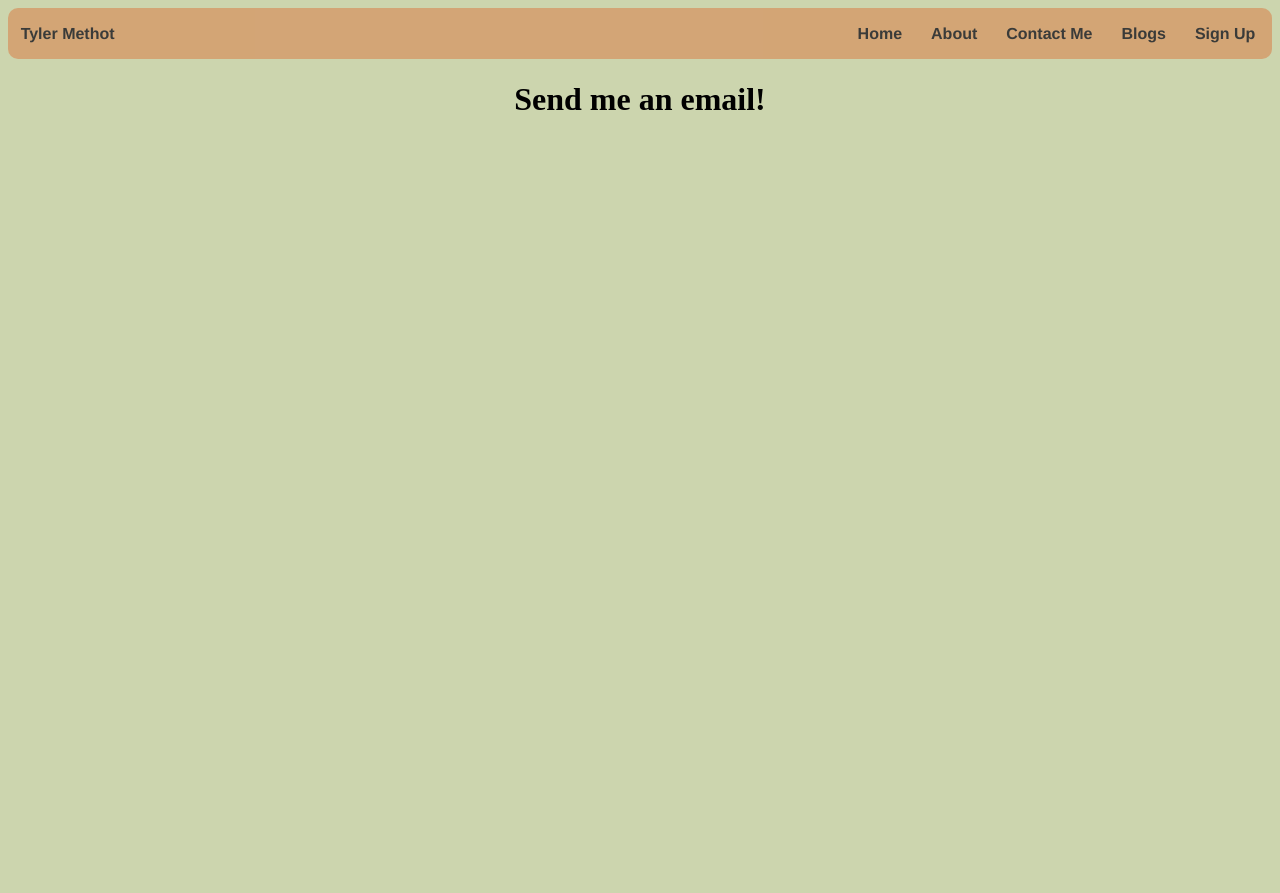
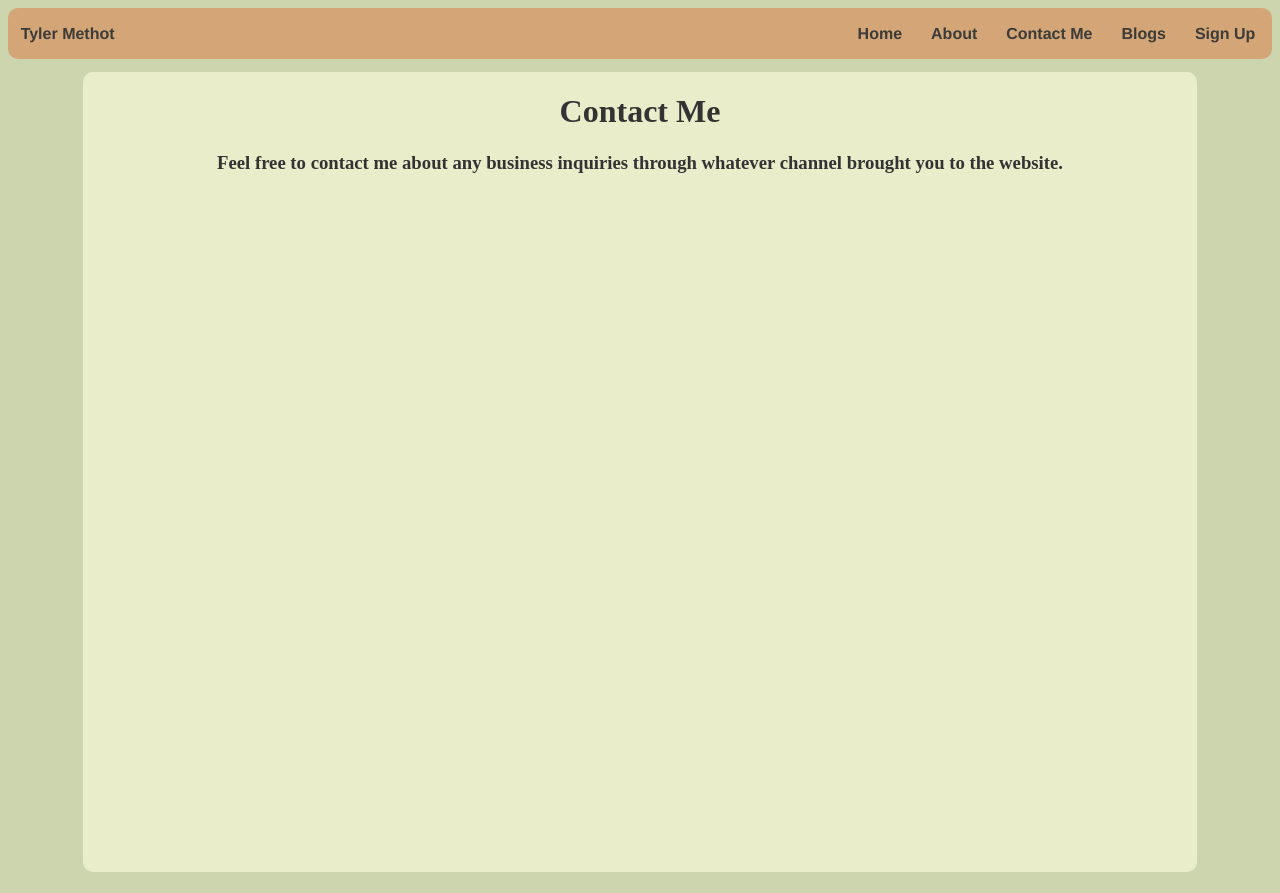
Before and after one commit to TMethot01/tmethot01.github.io, a React (Create React App) app: page /contact in a window 1280 px wide. Before the commit the page ends 800 px from the top, so only its background shows below. Built offline with nearby package versions, Linux system fonts and the light colour scheme.

Commit message:
Changed contact info

```diff
--- a/src/pages/contact.js
+++ b/src/pages/contact.js
@@ -3,8 +3,16 @@ import React from 'react';
 
 const Contact = () => {
     return (
-        <div>
-            <h1>Send me an email!</h1>
+        <div id="about-wrapper">
+            <div id="about">
+                <h1>
+                    Contact Me
+                </h1>
+                <h3 style={{textAlign: "center"}}>
+                    Feel free to contact me about any business inquiries through
+                     whatever channel brought you to the website.
+                </h3>
+            </div>
         </div>
     );
 };
```
